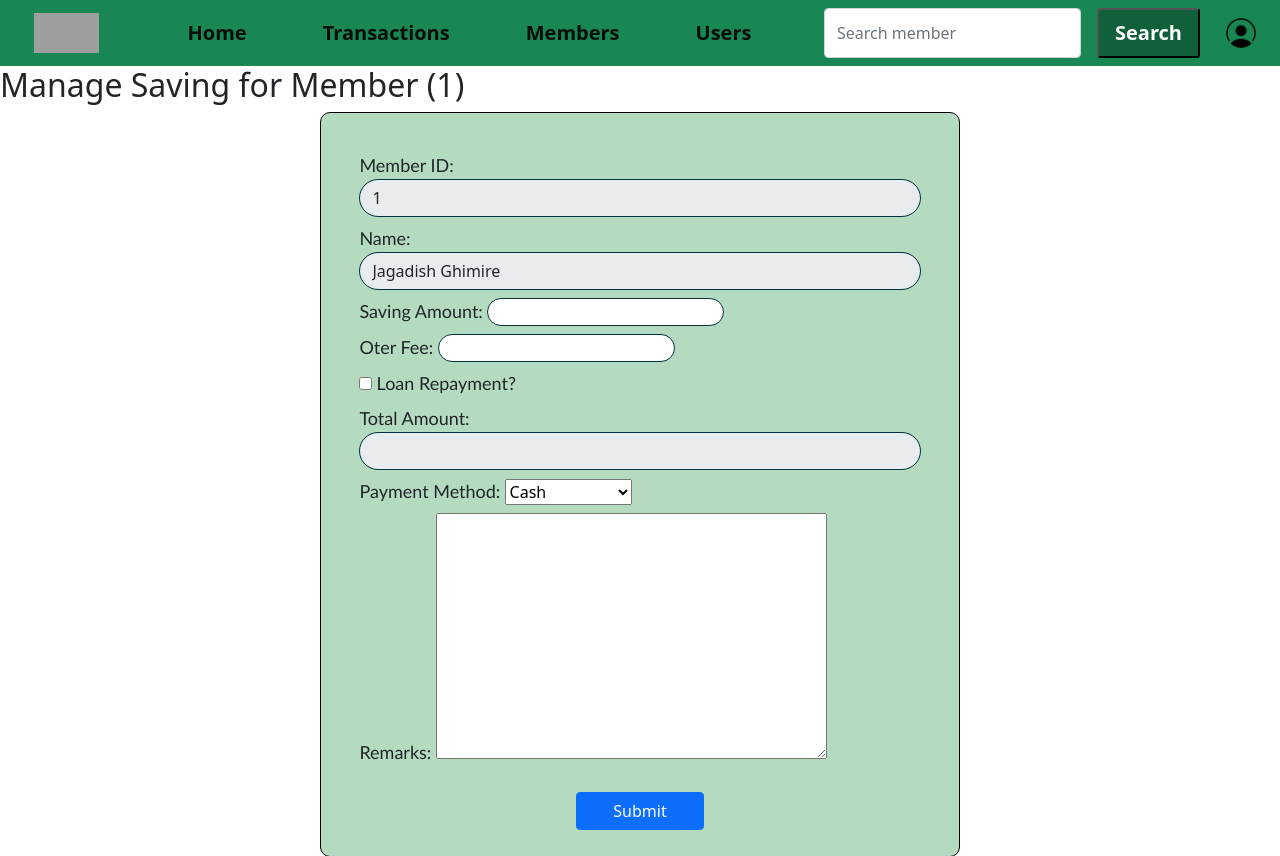
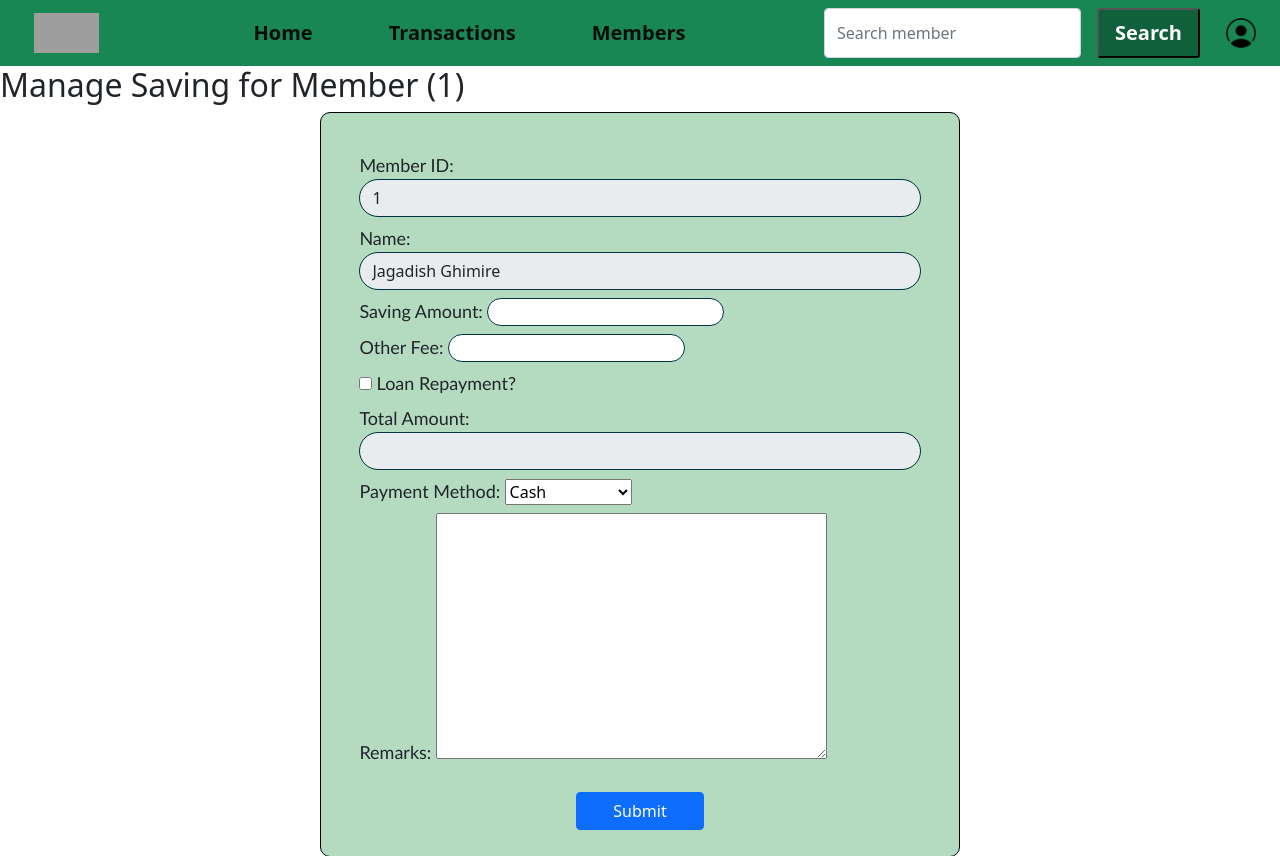
Before and after one commit to jagdish660/Sahakari_Sahayatri, a Django app: page /saving/add/1/ in a window 1280 px wide. Shown: the top 856 px of the page. Run offline with Django 5.2, Linux system fonts and the light colour scheme; a user stored in the database is signed in; data comes from the database, SQL or seed files in the repository; both versions use the stored data as it was after the commit; grey boxes are pictures that could not be loaded.

Commit message:
MidTerm report update

```diff
--- a/customer/templates/about_me.html
+++ b/customer/templates/about_me.html
@@ -78,7 +78,6 @@ About Me
                     {% endfor %}
                 </tbody>
             </table>
-
         {% else %}
             <p>No Saving Data available.</p>
         {% endif %}
@@ -144,7 +143,6 @@ About Me
                                 <td><p class="btn btn-sm btn-success">Active</p></td>
                                 <td>{{ loan.remarks }}</td>
                                 <td>
-                                    <a href="{% url 'loan_update' loan.id %}" class="btn btn-sm btn-success m-1">Pay</a>
                                     <a href="{% url 'loan_details' loan.id %}" class="btn btn-sm btn-primary m-1">View</a>
                                 </td>
                             </tr>
@@ -166,7 +164,7 @@ About Me
     <div class="m-3">
         <h5>Share</h5>
         <p>
-            Share : {{total_share}}
+            Share :<span class="fw-bold"> {{total_share}}</span>
         </p>
         {% if share_transactions %}
             <table class="table table-success table-responsive table-striped table-bordered mt-3 text-center table-hover">
--- a/saving/templates/base.html
+++ b/saving/templates/base.html
@@ -35,9 +35,6 @@
                                 <li class="nav-item">
                                     <a class="nav-link active" aria-current="page" href="{% url 'customer_home' %}">Members</a>
                                 </li>
-                                <li class="nav-item">
-                                    <a class="nav-link active" aria-current="page" href="">Users</a>
-                                </li>
                             {% elif user.is_normaluser %}
                                 <li class="nav-item">
                                     <a class="nav-link active" aria-current="page" href="">Saving</a>
@@ -54,7 +51,7 @@
 
                         {% if user.is_staff and request.path == '' %}
                             <li class="nav-item">
-                                <a class="nav-link active" href="" tabindex="-1">List of colleges</a>
+                                <a class="nav-link active" href="" tabindex="-1">MEMBERLIST</a>
                             </li>
                         {% else %}
 
--- a/saving/templates/saving_add.html
+++ b/saving/templates/saving_add.html
@@ -34,7 +34,7 @@ Manage Saving: {{ member.first_name }} {{ member.middle_name }} {{ member.last_n
             {{ form.saving }}
         </div>
         <div class="mb-2">
-            <label for="id_other_fee">Oter Fee:</label>
+            <label for="id_other_fee">Other Fee:</label>
             {{ form.other_fee }}
         </div>
         {%if loan%}
--- a/saving/templates/saving_home.html
+++ b/saving/templates/saving_home.html
@@ -68,7 +68,7 @@ Savings
 
                         <a class="btn btn-sm btn-outline-primary m-1" href="{% url 'saving_details' customer.id %}">View</a>
                         <a class="btn btn-sm btn-outline-success m-1" href="{% url 'saving_add' customer.id %}">Add</a>
-                        <a class="btn btn-sm btn-outline-success m-1" href="{% url 'saving_interest_yearly' customer.id %}">Interest</a>
+                        <!-- <a class="btn btn-sm btn-outline-success m-1" href="{% url 'saving_interest_yearly' customer.id %}">Interest</a> -->
                     </td>
                 </tr>
             {% endfor %}
```
Also changed, not shown: db.sqlite3.
